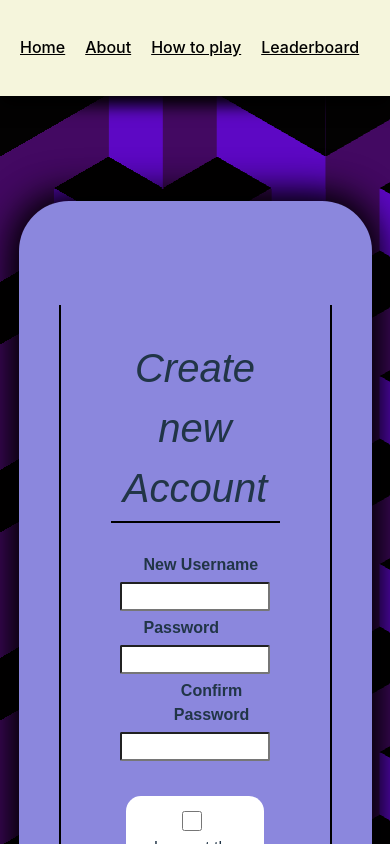
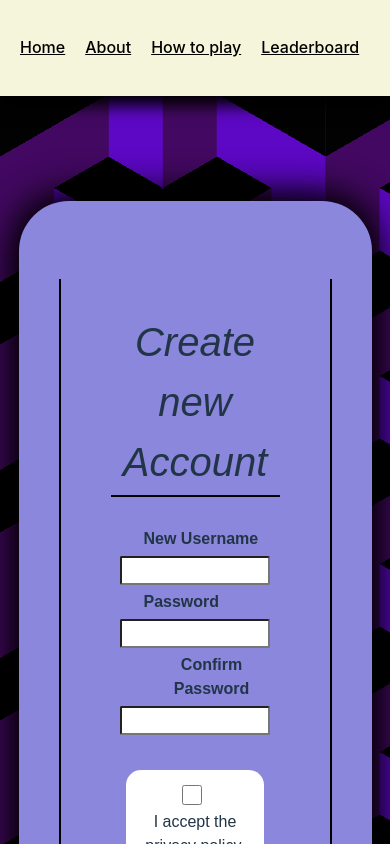
Before and after one commit to magnusgit1/quiz-game, a React (Vite) app in the folder frontend/: page /register in a window 390 px wide. Shown: the top 844 px of the page. Built offline with nearby package versions, Linux system fonts and the light colour scheme.

Commit message:
minor changes

```diff
--- a/frontend/src/components/LeaderBoard/LeaderBoard.css
+++ b/frontend/src/components/LeaderBoard/LeaderBoard.css
@@ -57,3 +57,9 @@
     font-size: 1.2em;
     text-shadow: 0px 2px 4px rgba(0, 0, 0, 0.6);
 }
+
+@media (max-width: 768px){
+    .main_leaderboard h1{
+        font-size:40px;
+    }
+}
--- a/frontend/src/components/Register/Register.css
+++ b/frontend/src/components/Register/Register.css
@@ -128,10 +128,12 @@
 @media (max-width: 768px) {
     .form_register{
         width:80%;
+        height:100%;
+        margin-top: -90px;
     }
 
     .main_register{
         width:70%;
-        height:19cm;
+        height:20cm;
     }
 }
```
